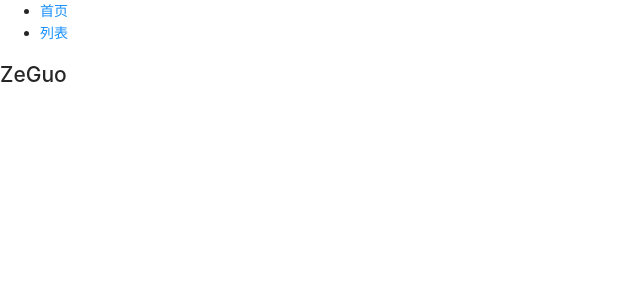
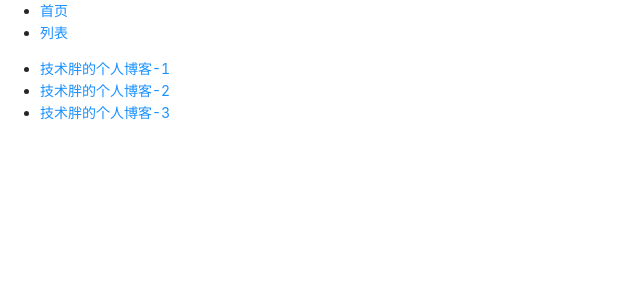
Before and after one commit to zg-zhang/learn-react-jsp, a React (Vite) app: page / in a window 1280 px wide. Shown: the top 300 px of the page, without its empty margins (0-640 px from the left). Built offline with nearby package versions, Linux system fonts and the light colour scheme.

Commit message:
56 动态传值

```diff
--- a/src/main.jsx
+++ b/src/main.jsx
@@ -8,7 +8,7 @@ import Redux from './redux'
 import ReactRedux from "./react-redux";
 import { Provider } from "react-redux";
 import store from "./react-redux/store";
-import ReactRouter from "./react-router/demo-1";
+import ReactRouter from "./react-router";
 
 ReactDOM.render(
   // <Provider store={store}>
--- a/src/react-router/demo-1/index.jsx
+++ b/src/react-router/index.jsx
@@ -1,24 +1,19 @@
 import React from "react";
 import { BrowserRouter as Router, Route, Link } from "react-router-dom";
 
-function Index() {
-    return <h2>ZeGuo</h2>
-}
-
-function List() {
-    return <h2>List</h2>
-}
+import Index from "./pages";
+import List from "./pages/List";
 
 function ReactRouter() {
     return (
         <Router>
             <ul>
                 <li><Link to='/'>首页</Link></li>
-                <li><Link to='/list'>列表</Link></li>
+                <li><Link to='/list/123'>列表</Link></li>
             </ul>
 
             <Route path='/' exact><Index /></Route>
-            <Route path='/list' exact><List /></Route>
+            <Route path='/list/:id' exact><List /></Route>
         </Router>
     )
 }
--- /dev/null
+++ b/src/react-router/pages/Index.jsx
@@ -0,0 +1,22 @@
+import React from "react";
+import {Link} from "react-router-dom";
+
+function Index() {
+    const list = [
+        {cid:123,title:'技术胖的个人博客-1'},
+        {cid:456,title:'技术胖的个人博客-2'},
+        {cid:789,title:'技术胖的个人博客-3'},
+    ]
+
+    return (
+        <ul>
+            {list.map((item, index) => {
+                return <li key={index}>
+                    <Link to={`/list/${item.cid}`}>{item.title}</Link>
+                </li>
+            })}
+        </ul>
+    )
+}
+
+export default React.memo(Index)
--- /dev/null
+++ b/src/react-router/pages/List.jsx
@@ -0,0 +1,18 @@
+import React from "react";
+import { useParams } from 'react-router-dom'
+
+function List() {
+    const { id } = useParams()
+
+    const map = {
+        123: '技术胖的个人博客-1',
+        456: '技术胖的个人博客-2',
+        789: '技术胖的个人博客-3'
+    }
+
+    return (
+        <h2>id: {id}, title: {map[id]}</h2>
+    )
+}
+
+export default React.memo(List)
```
